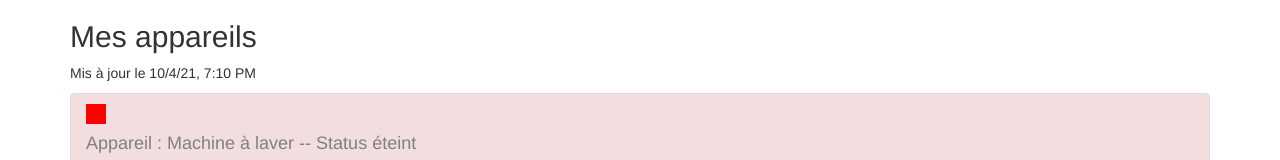
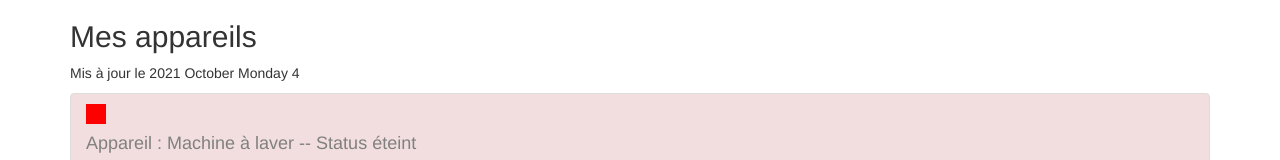
Before and after one commit to ChipsInChief/2021-2022-s1-angular, an Angular app: page / in a window 1280 px wide. Shown: the top 160 px of the page. Built offline with nearby package versions, Linux system fonts and the light colour scheme.

Commit message:
Argument DatePipe format personnalisé

```diff
--- a/src/app/app.component.html
+++ b/src/app/app.component.html
@@ -2,7 +2,7 @@
   <div class="row">
     <div class="col-xs-12">
       <h2>Mes appareils</h2>
-      <p>Mis à jour le {{ lastUpdate | date : 'short' }}</p>
+      <p>Mis à jour le {{ lastUpdate | date : 'y MMMM EEEE d' }}</p>
       <ul class="list-group">
         <app-appareil *ngFor="let appareil of appareils"
                       [appareilName]="appareil.name"
```
